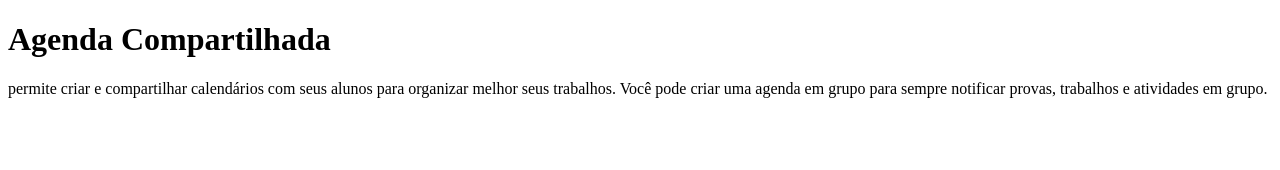
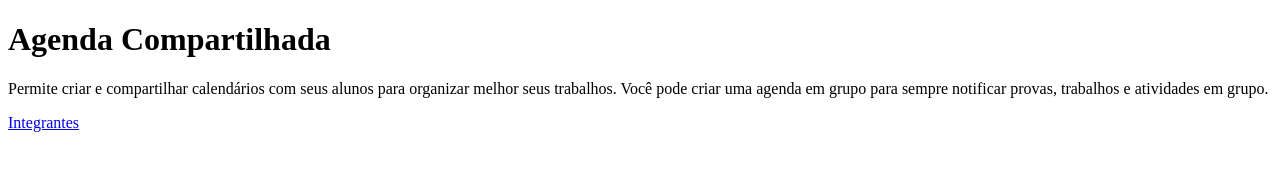
Before and after one commit to VictorGuerrah/Projeto-ADM, a plain HTML site: page index.html in a window 1280 px wide. Drawn offline with Linux system fonts and the light colour scheme.

Commit message:
Corrigindo

```diff
--- a/index.html
+++ b/index.html
@@ -6,6 +6,7 @@
   </head>
   <body>
 <h1> Agenda Compartilhada</h1>
-<p>permite criar e compartilhar calendários com seus alunos para organizar melhor seus trabalhos. Você pode criar uma agenda em grupo para sempre notificar provas, trabalhos e atividades em grupo.
+<p>Permite criar e compartilhar calendários com seus alunos para organizar melhor seus trabalhos. Você pode criar uma agenda em grupo para sempre notificar provas, trabalhos e atividades em grupo.</p>
+  <a href="participantes.html">Integrantes</a>
   </body>
 </html>
```
